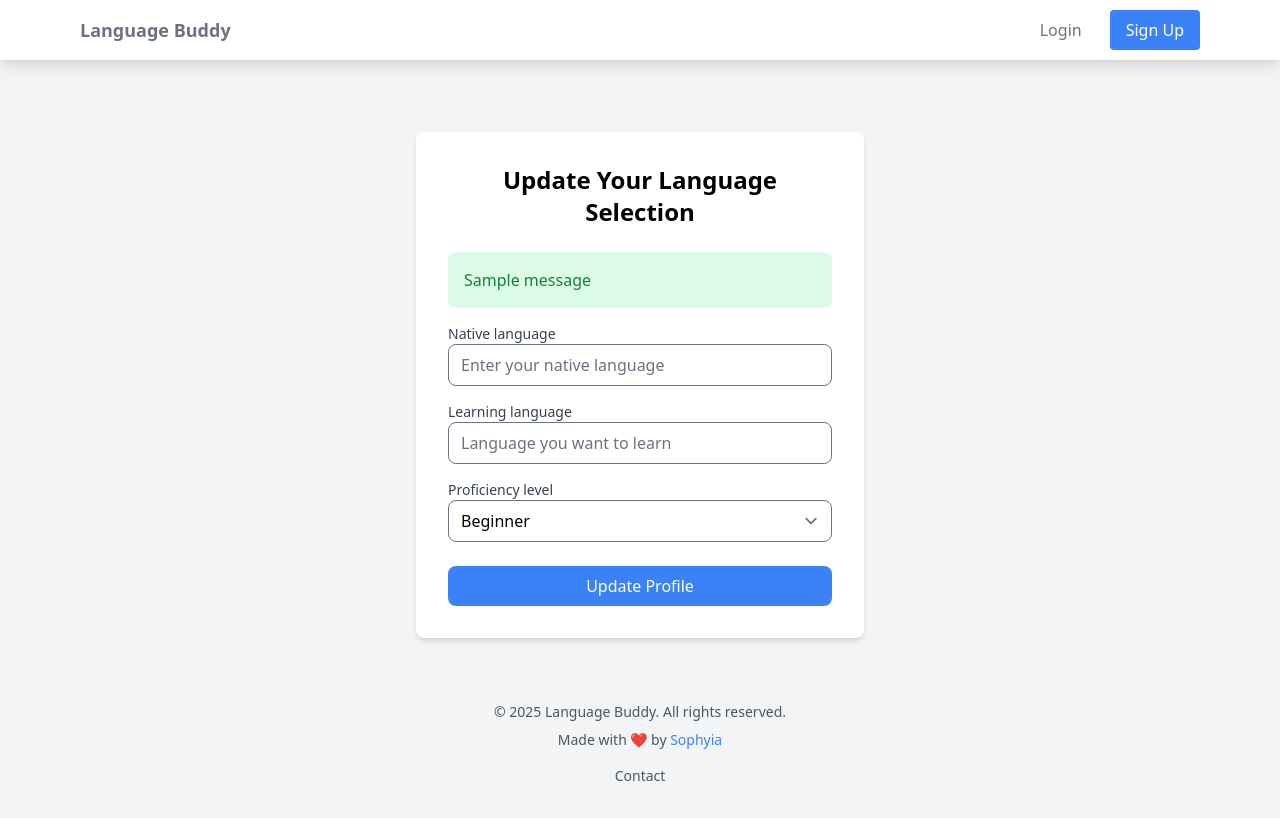
After one commit to Sophyia7/language-buddy, a Django app: template templates/auth/profile_update.html in a window 1280 px wide. The commit adds this page. Run offline with Django 5.2, Linux system fonts and the light colour scheme; the template is opened without the code that fills it: values that come from a table or form of the project are taken from there, others are empty; tables that the repository leaves empty hold one stand-in row (values such as "Sample post"); one stand-in notice (Sample message) is shown; some libraries are stand-ins or nearby versions.

Commit message:
Updated templates for profile update

```diff
--- /dev/null
+++ b/templates/auth/profile_update.html
@@ -0,0 +1,41 @@
+{% extends 'base.html' %}
+
+{% block content %}
+<div class="max-w-md mx-auto mt-10">
+    <div class="bg-white p-8 rounded-lg shadow-md">
+        <h2 class="text-2xl font-bold mb-6 text-center">Update Your Language Selection</h2>
+
+        {% if messages %}
+        <div class="mb-4">
+            {% for message in messages %}
+            <div class="p-4 {% if message.tags == 'error' %}bg-red-100 text-red-700{% else %}bg-green-100 text-green-700{% endif %} rounded-lg">
+                {{ message }}
+            </div>
+            {% endfor %}
+        </div>
+        {% endif %}
+
+        <form method="post">
+            {% csrf_token %}
+
+            <div class="space-y-4">
+                {% for field in form %}
+                    <div>
+                        <label class="block text-sm font-medium text-gray-700">
+                            {{ field.label }}
+                        </label>
+                        {{ field }}
+                        {% if field.errors %}
+                            <p class="text-red-500 text-xs mt-1">{{ field.errors.0 }}</p>
+                        {% endif %}
+                    </div>
+                {% endfor %}
+            </div>
+
+            <button type="submit" class="w-full bg-blue-500 text-white py-2 px-4 rounded-lg hover:bg-blue-600 mt-6">
+                Update Profile
+            </button>
+        </form>
+    </div>
+</div>
+{% endblock %}
--- a/templates/base.html
+++ b/templates/base.html
@@ -6,6 +6,7 @@
     <title>Language Buddy</title>
     {% load tailwind_tags %}
     {% tailwind_css %}
+    <script src="https://unpkg.com/@heroicons/v1/outline/"></script>
 </head>
 <body class="bg-gray-100 min-h-screen">
     <nav class="bg-white shadow-lg">
@@ -27,7 +28,27 @@
                     {% if request.session.user_id %}
                         <a href="{% url 'home' %}" class="py-2 px-4 text-gray-500 hover:text-gray-700">Home</a>
                         <a href="{% url 'chats:chat' %}" class="py-2 px-4 bg-blue-500 text-white rounded hover:bg-blue-600">Start Chat</a>
-                        <a href="{% url 'logout' %}" class="py-2 px-4 text-gray-500 hover:text-gray-700">Logout</a>
+
+                        <div class="relative" x-data="{ open: false }">
+                            <button @click="open = !open" class="flex items-center space-x-1">
+                                <svg class="w-8 h-8 text-gray-500 hover:text-gray-700" fill="none" stroke="currentColor" viewBox="0 0 24 24">
+                                    <path stroke-linecap="round" stroke-linejoin="round" stroke-width="2" d="M5.121 17.804A13.937 13.937 0 0112 16c2.5 0 4.847.655 6.879 1.804M15 10a3 3 0 11-6 0 3 3 0 016 0zm6 2a9 9 0 11-18 0 9 9 0 0118 0z" />
+                                </svg>
+                            </button>
+
+                            <!-- Dropdown Menu -->
+                            <div x-show="open"
+                                 @click.away="open = false"
+                                 class="absolute right-0 mt-2 w-48 bg-white rounded-md shadow-lg py-1">
+                                <a href="{% url 'update_profile' %}" class="block px-4 py-2 text-sm text-gray-700 hover:bg-gray-100">Update Profile</a>
+                                <a href="{% url 'logout' %}" class="block px-4 py-2 text-sm text-gray-700 hover:bg-gray-100">Logout</a>
+                            </div>
+
+                        </div>
+
+
+
+                        <!-- <a href="{% url 'logout' %}" class="py-2 px-4 text-gray-500 hover:text-gray-700">Logout</a> -->
                     {% else %}
                         <a href="{% url 'login' %}" class="py-2 px-4 text-gray-500 hover:text-gray-700">Login</a>
                         <a href="{% url 'signup' %}" class="py-2 px-4 bg-blue-500 text-white rounded hover:bg-blue-600">Sign Up</a>
@@ -55,6 +76,6 @@
             </div>
         </footer>
 
-
+        <script defer src="https://unpkg.com/alpinejs@3.x.x/dist/cdn.min.js"></script>
 </body>
 </html>
```
